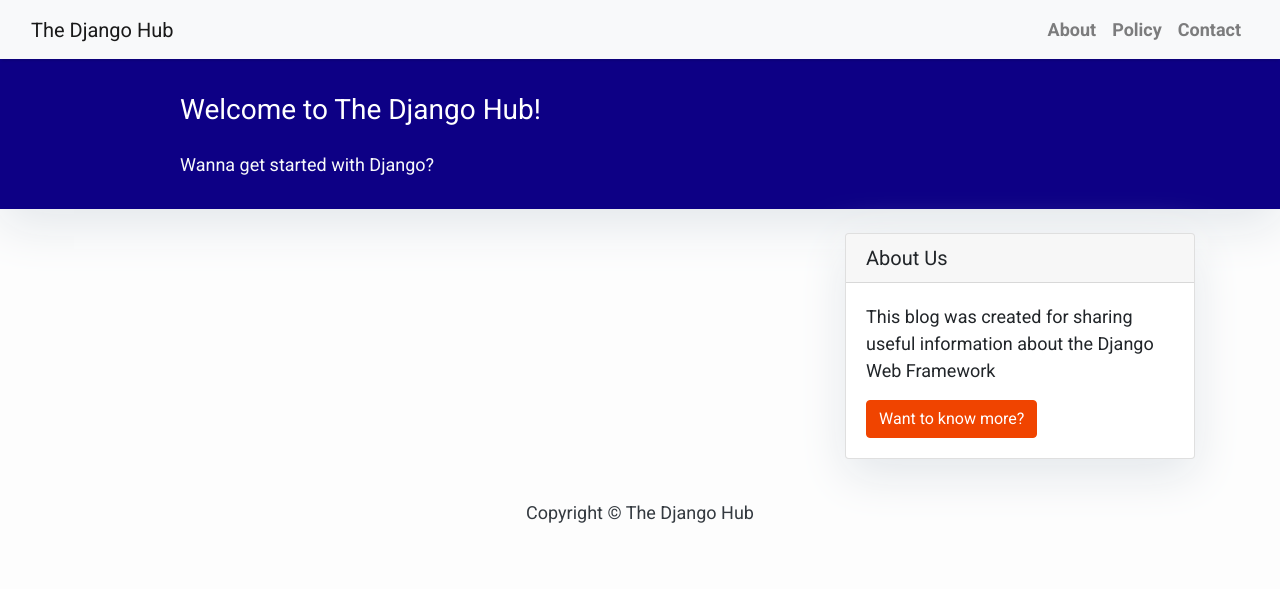
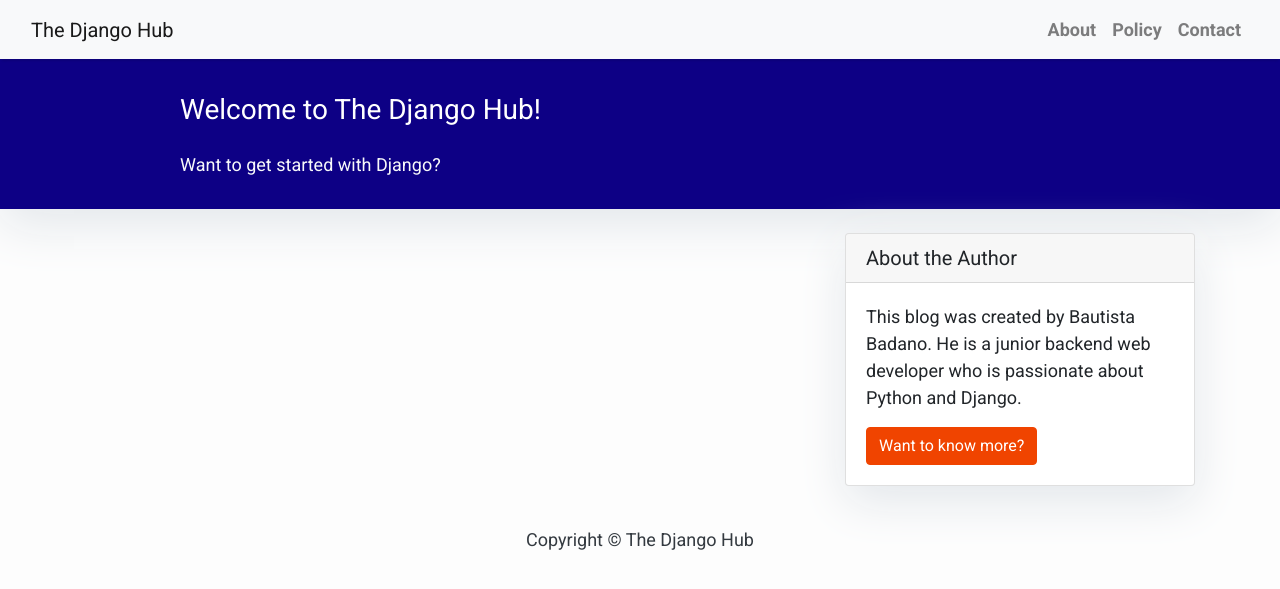
Before and after one commit to jbbadano/django_blog_web_app, a Django app: page / in a window 1280 px wide. Shown: the top 589 px of the page. Run offline with Django 3.2, Linux system fonts and the light colour scheme; data that the repository does not hold is empty; some libraries are stand-ins or nearby versions.

Commit message:
Small changes to index.html and sidebar.html

```diff
--- a/mysite/templates/index.html
+++ b/mysite/templates/index.html
@@ -23,7 +23,7 @@
             <div class=" col-md-8 col-md-10 mx-auto">
                 <div class="site-heading">
                     <h3 class=" site-heading my-4 mt-3 text-white"> Welcome to The Django Hub! </h3>
-                    <p class="text-light">Wanna get started with Django? &nbsp
+                    <p class="text-light">Want to get started with Django? &nbsp
                     </p>
                 </div>
             </div>
@@ -39,7 +39,7 @@
                 <div class="card-body">
                     <h2 class="card-title">{{ post.title }}</h2>
                     <p class="card-text text-muted h6">{{ post.author }} | {{ post.created_on}} </p>
-                    <p class="card-text">{{post.content|slice:":200" }}</p>
+                    <p class="card-text">{{post.content|slice:":400" }}...</p>
                     <a href="{% url 'post_detail' post.slug  %}" class="btn btn-primary">Read More &rarr;</a>
                 </div>
             </div>
--- a/mysite/templates/sidebar.html
+++ b/mysite/templates/sidebar.html
@@ -10,10 +10,12 @@
 <!-- Sidebar Widgets Column -->
 <div class="col-md-4 float-right ">
 <div class="card my-4">
-        <h5 class="card-header">About Us</h5>
+        <h5 class="card-header">About the Author</h5>
     <div class="card-body">
-        <p class="card-text"> This blog was created for sharing useful information about the Django Web Framework</p>
-        <a href="https://www.linkedin.com/in/bautistabadano/"
+        <p class="card-text"> This blog was created by Bautista Badano.
+        He is a junior backend web developer who is passionate about Python and Django.
+        </p>
+        <a href="https://www.linkedin.com/in/bautistabadano/" target="_blank"
            class="btn btn-danger">Want to know more?</a>
     </div>
 </div>
```
